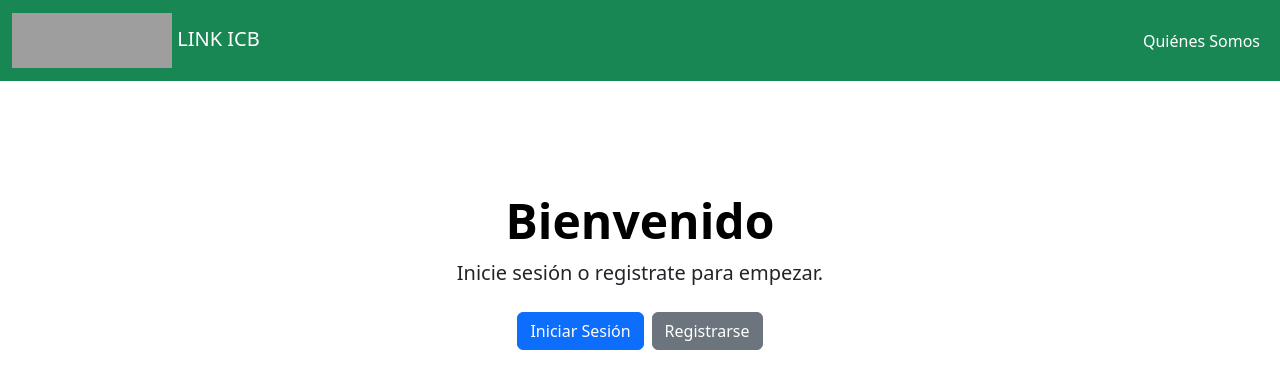
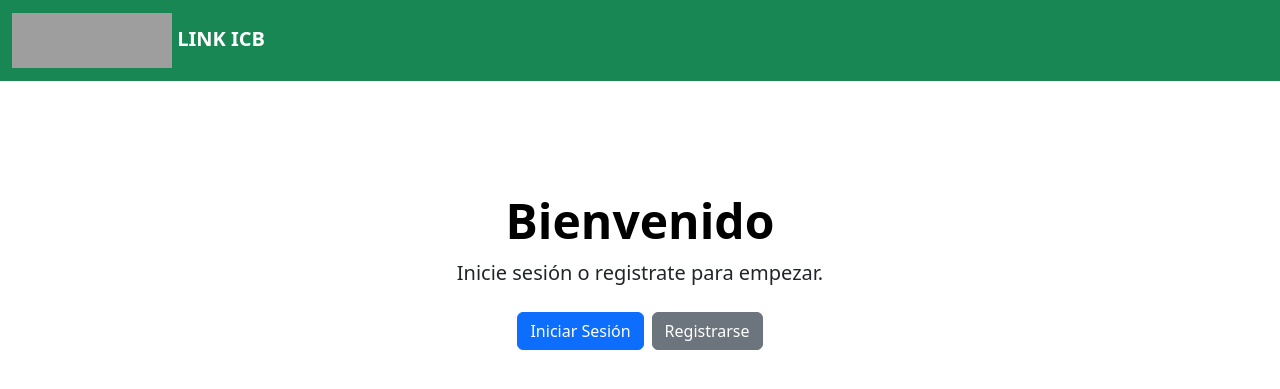
Before and after one commit to sbustamante21/perfiles_estudiantes_TPW, a Django app: page /welcome/ in a window 1280 px wide. Shown: the top 389 px of the page. Run offline with Django 5.2, Linux system fonts and the light colour scheme; some libraries are stand-ins or nearby versions; grey boxes are pictures that could not be loaded.

Commit message:
estetica general

```diff
--- a/templates/base.html
+++ b/templates/base.html
@@ -9,92 +9,29 @@
     {% bootstrap_css %}
     {% load static %}
     <link rel="stylesheet" href="{% static 'website/style.css' %}">
-    <!-- DataTables CSS -->
     <link rel="stylesheet" type="text/css" href="https://cdn.datatables.net/1.10.21/css/jquery.dataTables.css">
-    <script src="{% static 'website/main.js' %}"></script>
 </head>
 
 <body>
-    <nav class="navbar navbar-expand-md bg-success fixed-top mb-5 navbar-dark" data-bs-theme="dark">
-        <div class="container-fluid bg-success">
-            {% if request.user.is_authenticated%}
-                <a class="navbar-brand bg-success text-white" href="{% url 'main_page' %}">
-                    <img src="https://icb.utalca.cl/wp-content/uploads/2020/11/cropped-logo-1.png" width="160" height="55"
-                        alt="logoicb">
-                    <span class="bold-text">LINK ICB</span>
-                </a>
-            {% else %}
-                <a class="navbar-brand bg-success text-white" href="{%url 'welcome'%}">
-                    <img src="https://icb.utalca.cl/wp-content/uploads/2020/11/cropped-logo-1.png" width="160" height="55"
-                        alt="logoicb">
-                    <span class="bold-text">LINK ICB</span>
-                </a>
-            {% endif %}
-            <button class="navbar-toggler" type="button" data-bs-toggle="collapse" data-bs-target="#navbarCollapse"
-                aria-controls="navbarCollapse" aria-expanded="false" aria-label="Toggle navigation">
-                <span class="navbar-toggler-icon"></span>
-            </button>
-            <div class="collapse navbar-collapse" id="navbarCollapse">
-                <ul class="navbar-nav ms-auto mb-2 mb-md-0">
 
-                    {% if request.user.is_authenticated%}
-                        {% if request.user.role == user.ADMIN %}
-                            <li class="nav-item">
-                                <a class="nav-link active" aria-current="page" href="{%url 'logout'%}">Cerrar sesión</a>
-                            </li>
-                            <li class="nav-item">
-                                <a class="nav-link active" aria-current="page" href="{% url 'admin_page' 'estudiante' %}">Estudiante</a>
-                            </li>
-                            <li class="nav-item">
-                                <a class="nav-link active" aria-current="page" href="{% url 'admin_page' 'tipo_periodo' %}">Tipo Período</a>
-                            </li>
-                            <li class="nav-item">
-                                <a class="nav-link active" aria-current="page" href="{% url 'admin_page' 'plan_curricular' %}">Plan Curricular</a>
-                            </li>
-                            <li class="nav-item">
-                                <a class="nav-link active" aria-current="page" href="{% url 'admin_page' 'tipo_interes' %}">Tipo Interés</a>
-                            </li>
-                            <li class="nav-item">
-                                <a class="nav-link active" aria-current="page" href="{% url 'admin_page' 'carrera' %}">Carrera</a>
-                            </li>
-                            <li class="nav-item">
-                                <a class="nav-link active" aria-current="page" href="{% url 'admin_page' 'usuario' %}">Usuario</a>
-                            </li>
-                            <li class="nav-item">
-                                <a class="nav-link active" aria-current="page" href="{% url 'admin_page' 'historial' %}">Historial</a>
-                            </li>
-                                <a class="nav-link active" aria-current="page" href="{% url 'admin_page' 'contacto' %}">Contacto</a>
-                            </li>
-                                <a class="nav-link active" aria-current="page" href="{% url 'admin_page' 'curso' %}">Curso</a>
-                            </li>
-                            <li class="nav-item">
-                                <a class="nav-link active" aria-current="page" href="{% url 'admin_page' 'interes' %}">Interés</a>
-                            </li>
-
-                        {% elif request.user.role != user.ADMIN %}
-                            <li class="nav-item">
-                                <a class="nav-link active" aria-current="page" href="{%url 'logout'%}">Cerrar sesión</a>
-                            </li>
-                            <li class="nav-item">
-                                <a class="nav-link active" aria-current="page" href="{%url 'profile_page' request.user.id%}">Mi perfil</a>
-                            </li>
-                            <li class="nav-item">
-                                <a class="nav-link active" aria-current="page" href="{%url 'about_us'%}">Quiénes Somos</a>
-                            </li>
-                        {% endif %}
-                    {%else%}
-                        <li class="nav-item">
-                            <a class="nav-link active" aria-current="page" href="{%url 'about_us'%}">Quiénes Somos</a>
-                        </li>
-                    {% endif %}
-                </ul>
-            </div>
-        </div>
-    </nav>
+    {% if request.user.role == user.ADMIN %}
+        {% with role="Admin" %}
+            {% include 'navbar.html'%}
+        {% endwith %}
+    {% elif request.user.role == user.STUDENT %}
+        {% with role="Estudiante" %}
+            {% include 'navbar.html'%}
+        {% endwith %}
+    {% elif request.user.role == user.PROFESSOR %}
+        {% with role="Docente" %}
+            {% include 'navbar.html'%}
+        {% endwith %}
+    {% endif %}
 
     {% block content %}
     {% endblock %}
     {% bootstrap_javascript %}
+    <script src="{% static 'website/main.js' %}"></script>
 </body>
 
 </html>
--- /dev/null
+++ b/templates/navbar.html
@@ -0,0 +1,85 @@
+{% load bootstrap5 %}
+
+<nav class="navbar navbar-expand-md bg-success fixed-top mb-5 navbar-dark" data-bs-theme="dark">
+    <div class="container-fluid bg-success">
+        {% if request.user.is_authenticated%}
+            <a class="navbar-brand bg-success text-white" href="{% url 'main_page' %}">
+                <img src="https://icb.utalca.cl/wp-content/uploads/2020/11/cropped-logo-1.png" width="160" height="55"
+                    alt="logoicb">
+                <span class="bold-text"><strong>LINK ICB</strong></span>
+            </a>
+        {% else %}
+            <a class="navbar-brand bg-success text-white" href="{%url 'welcome'%}">
+                <img src="https://icb.utalca.cl/wp-content/uploads/2020/11/cropped-logo-1.png" width="160" height="55"
+                    alt="logoicb">
+                <span class="bold-text"><strong>LINK ICB</strong></span>
+            </a>
+        {% endif %}
+        <button class="navbar-toggler" type="button" data-bs-toggle="collapse" data-bs-target="#navbarCollapse"
+            aria-controls="navbarCollapse" aria-expanded="false" aria-label="Toggle navigation">
+            <span class="navbar-toggler-icon"></span>
+        </button>
+        <div class="collapse navbar-collapse" id="navbarCollapse">
+            <ul class="navbar-nav ms-auto mb-2 mb-md-0">
+
+                {% if request.user.is_authenticated%}
+                    {% if request.user.role == user.ADMIN %}
+                        <li class="nav-item">
+                            <a class="nav-link active" aria-current="page" href="{% url 'admin_page' 'estudiante' %}"><strong>Estudiante</strong></a>
+                        </li>
+                        <li class="nav-item">
+                            <a class="nav-link active" aria-current="page" href="{% url 'admin_page' 'tipo_periodo' %}"><strong>Tipo Período</strong></a>
+                        </li>
+                        <li class="nav-item">
+                            <a class="nav-link active" aria-current="page" href="{% url 'admin_page' 'plan_curricular' %}"><strong>Plan Curricular</strong></a>
+                        </li>
+                        <li class="nav-item">
+                            <a class="nav-link active" aria-current="page" href="{% url 'admin_page' 'tipo_interes' %}"><strong>Tipo Interés</strong></a>
+                        </li>
+                        <li class="nav-item">
+                            <a class="nav-link active" aria-current="page" href="{% url 'admin_page' 'carrera' %}"><strong>Carrera</strong></a>
+                        </li>
+                        <li class="nav-item">
+                            <a class="nav-link active" aria-current="page" href="{% url 'admin_page' 'usuario' %}"><strong>Usuario</strong></a>
+                        </li>
+                        <li class="nav-item">
+                            <a class="nav-link active" aria-current="page" href="{% url 'admin_page' 'historial' %}"><strong>Historial</strong></a>
+                        </li>
+                            <a class="nav-link active" aria-current="page" href="{% url 'admin_page' 'contacto' %}"><strong>Contacto</strong></a>
+                        </li>
+                            <a class="nav-link active" aria-current="page" href="{% url 'admin_page' 'curso' %}"><strong>Curso</strong></a>
+                        </li>
+                        <li class="nav-item">
+                            <a class="nav-link active" aria-current="page" href="{% url 'admin_page' 'interes' %}"><strong>Interés</strong></a>
+                        </li>
+
+                    {% endif %}
+                    <li class="nav-item">
+                        <div class="dropdown px-5">
+                            <a href="#" class="d-flex align-items-center link-body-emphasis text-decoration-none dropdown-toggle text-white" data-bs-toggle="dropdown" aria-expanded="false">
+                                {% if request.user.role == user.STUDENT %}
+                                    <img src="{{request.user.student.pfp.url}}" alt="pfp" width="32" height="32" class="rounded-circle me-2">
+                                {% elif request.user.role == user.PROFESSOR or request.user.role == user.ADMIN %}
+                                    <img src="https://cdn-icons-png.flaticon.com/128/456/456283.png" alt="pfp" width="32" height="32" class="rounded-circle me-2">
+                                {%endif%}
+                                <strong>{{request.user.username}} - {{role}}</strong>
+                            </a>
+                            <ul class="dropdown-menu text-small shadow">
+                                {% if request.user.role != user.ADMIN %}
+                                    <li><a class="dropdown-item" href="{%url 'profile_page' request.user.id%}">Mi perfil</a></li>
+                                {% endif %}
+                                <li><a class="dropdown-item" href="{%url 'main_page'%}">Página Principal</a></li>
+                                <li><hr class="dropdown-divider"></li>
+                                <li><a class="dropdown-item" href="{%url 'about_us'%}">Quiénes Somos</a></li>
+                                <li><a class="dropdown-item" href="{%url 'logout'%}">Cerrar Sesión</a></li>
+                            </ul>
+                        </div>
+                    </li>
+
+                {%endif%}
+            </ul>
+        </div>
+    </div>
+</nav>
+
+{% bootstrap_javascript %}
--- a/website/templates/website/profile_page.html
+++ b/website/templates/website/profile_page.html
@@ -20,7 +20,6 @@
                   class="rounded-circle img-fluid" style="width: 150px;">
                 </a>
                 {% else %}
-
                 <a href="" data-bs-toggle="modal" data-bs-target="#pfpmodal">
                   <img src="https://cdn-icons-png.flaticon.com/128/456/456283.png" alt="avatar"
                 class="rounded-circle img-fluid" style="width: 150px;">
--- a/website/views.py
+++ b/website/views.py
@@ -333,7 +333,7 @@
         return render(request, "website/login.html", {"form": form})
 
 
-@role_required([User.PROFESSOR, User.STUDENT])
+@login_required
 def profile_page(request, id_user=None):
     user = User.objects.get(id=id_user)
 
@@ -432,6 +432,7 @@
 
     return render(request, "website/profile_page.html", context)
 
+@login_required
 def do_logout(request):
     if request.user.is_authenticated:
         logout(request)
```
